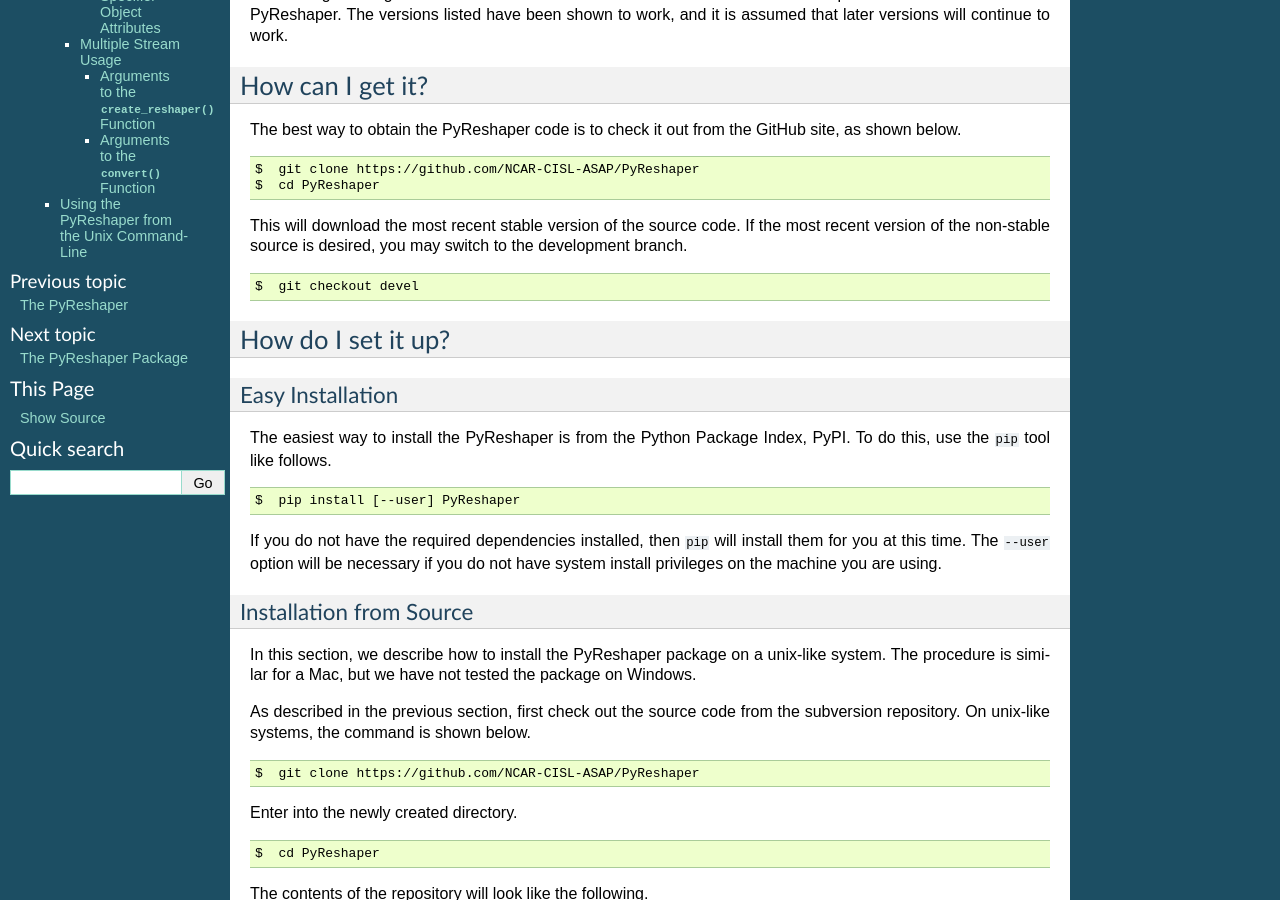
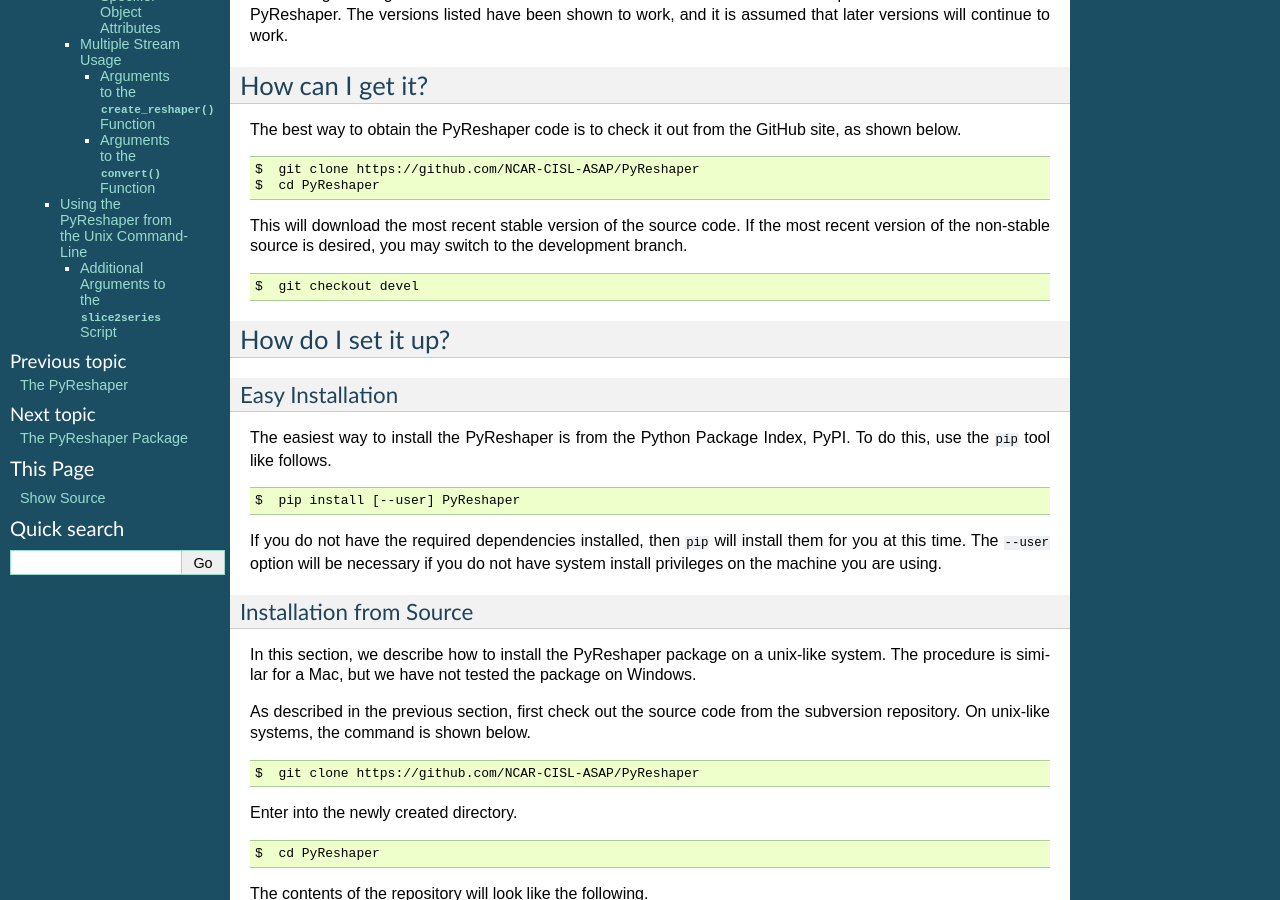
Before and after one commit to NCAR/PyReshaper, a Sphinx documentation site: the page built from docs/source/manual.rst, in a window 1280 px wide and 900 px high, scrolled down 454 px. Built offline with Sphinx 7.4.7, drawn with Linux system fonts in a browser that asks for light colours; some of the changed text lies outside the part shown.

Commit message:
Updating the documentation

```diff
--- a/docs/source/conf.py
+++ b/docs/source/conf.py
@@ -17,7 +17,7 @@
 import shlex
 
 # Read the PyReshaper version info
-exec(open('../source/pyreshaper/version.py').read())
+exec(open('../../source/pyreshaper/version.py').read())
 
 # If extensions (or modules to document with autodoc) are in another directory,
 # add these directories to sys.path here. If the directory is relative to the
--- a/docs/source/manual.rst
+++ b/docs/source/manual.rst
@@ -519,7 +519,7 @@
 command.
 
 Additional Arguments to the ``slice2series`` Script
-^^^^^^^^^^^^^^^^^^^^^^^^^^^^^^^^^^^^^^^^^^^^^^^^^^^
+~~~~~~~~~~~~~~~~~~~~~~~~~~~~~~~~~~~~~~~~~~~~~~~~~~~
 
 While the basic options shown in the previous examples above are
 sufficient for most purposes, two additional options are available. The
```
